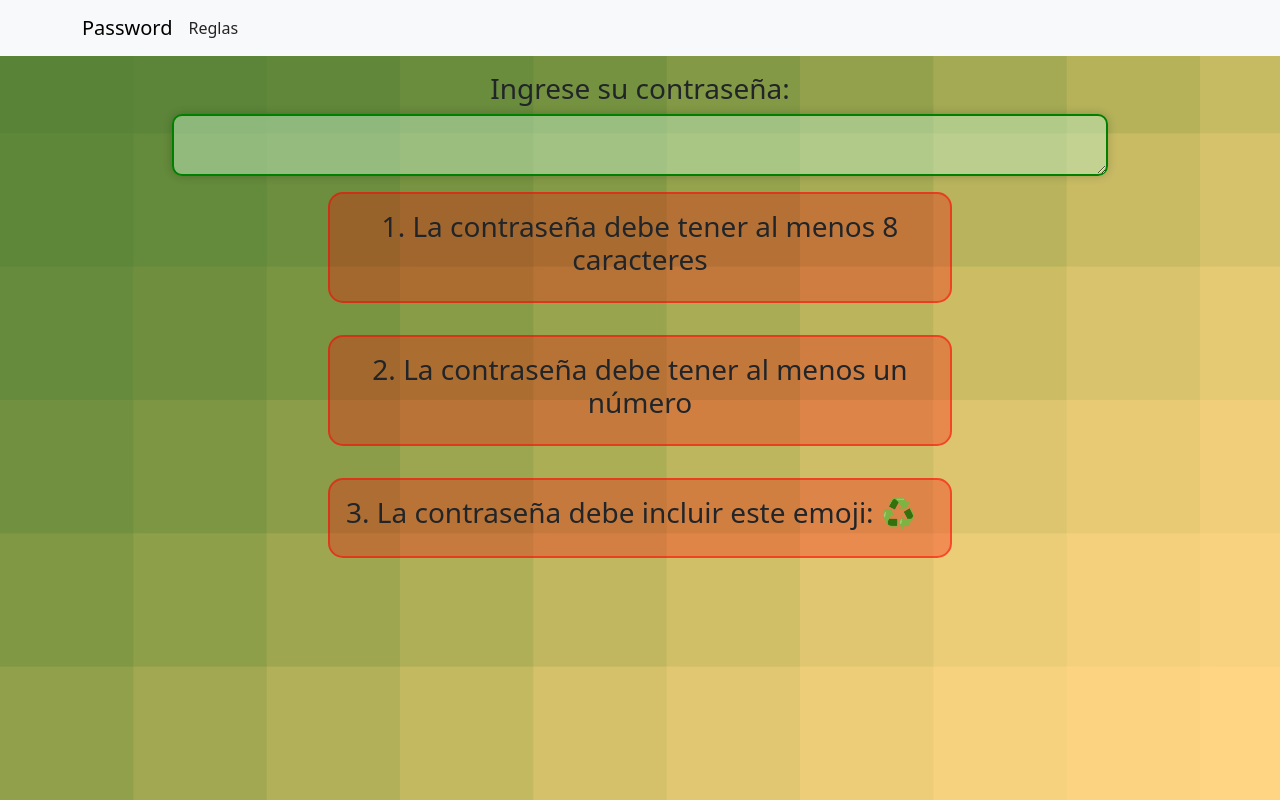
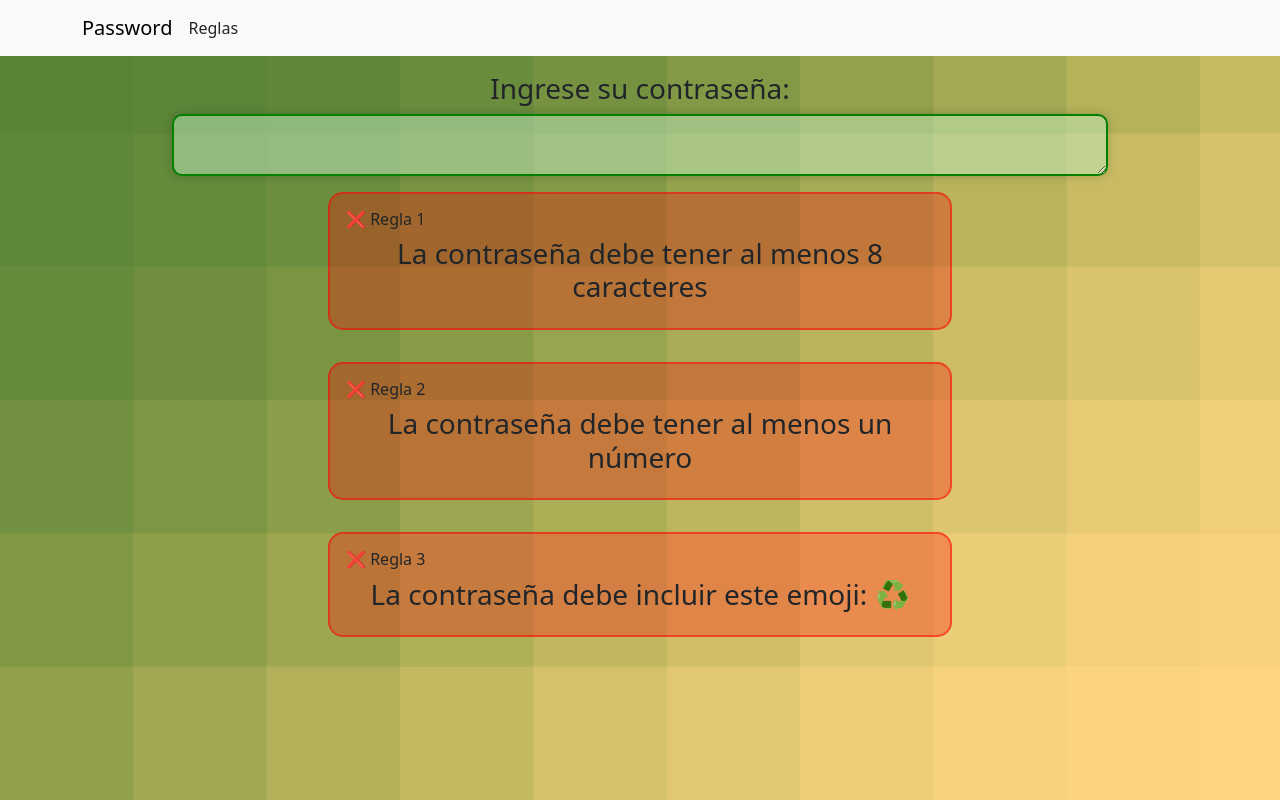
Before and after one commit to axelcy/cambio-climatico, a React (Vite) app: page / in a window 1280 px wide. Built offline with nearby package versions, Linux system fonts and the light colour scheme.

Commit message:
terminado

```diff
--- a/src/components/Card.css
+++ b/src/components/Card.css
@@ -9,7 +9,12 @@
     /* display: inherit; */
     display: flex;
     vertical-align: middle;
+    flex-direction: column;
 }
 .card-valida{
     background-color: rgba(143, 229, 147, 0.7) !important;
 }
+
+.card-index{
+    text-align: start;
+}
--- a/src/components/Card.jsx
+++ b/src/components/Card.jsx
@@ -1,11 +1,10 @@
 import './Card.css'
 
 const Card = ({regla, valida, index}) => {
-    var classList = "card-container no-select"
-    if (valida) classList += " card-valida"
     return (
-        <div className={classList}>
-            <h3>{index+1}. {regla.desc}</h3>
+        <div className={"card-container no-select" + (valida ? " card-valida" : "")}>
+            <h6 className='card-index'>{valida ? "✔️" : "❌"} Regla {index+1}</h6>
+            <h3>{regla.desc}</h3>
         </div>
     )
 }
```
